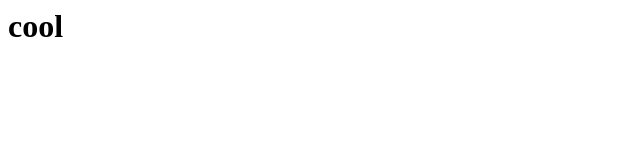
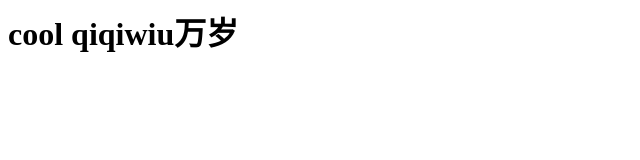
Before and after one commit to qiqiwiu/qiqiwiu.github.io, a plain HTML site: page index.html in a window 1280 px wide. Shown: the whole page, without its empty margins (0-640 px from the left). Drawn offline with Linux system fonts and the light colour scheme.

Commit message:
Update index.html

```diff
--- a/index.html
+++ b/index.html
@@ -3,6 +3,6 @@
 <title>无标题文档</title>
 </head>
 <body>
-<h1>cool</h1>
+<h1>cool qiqiwiu万岁</h1>
 </body>
 </html>
```
